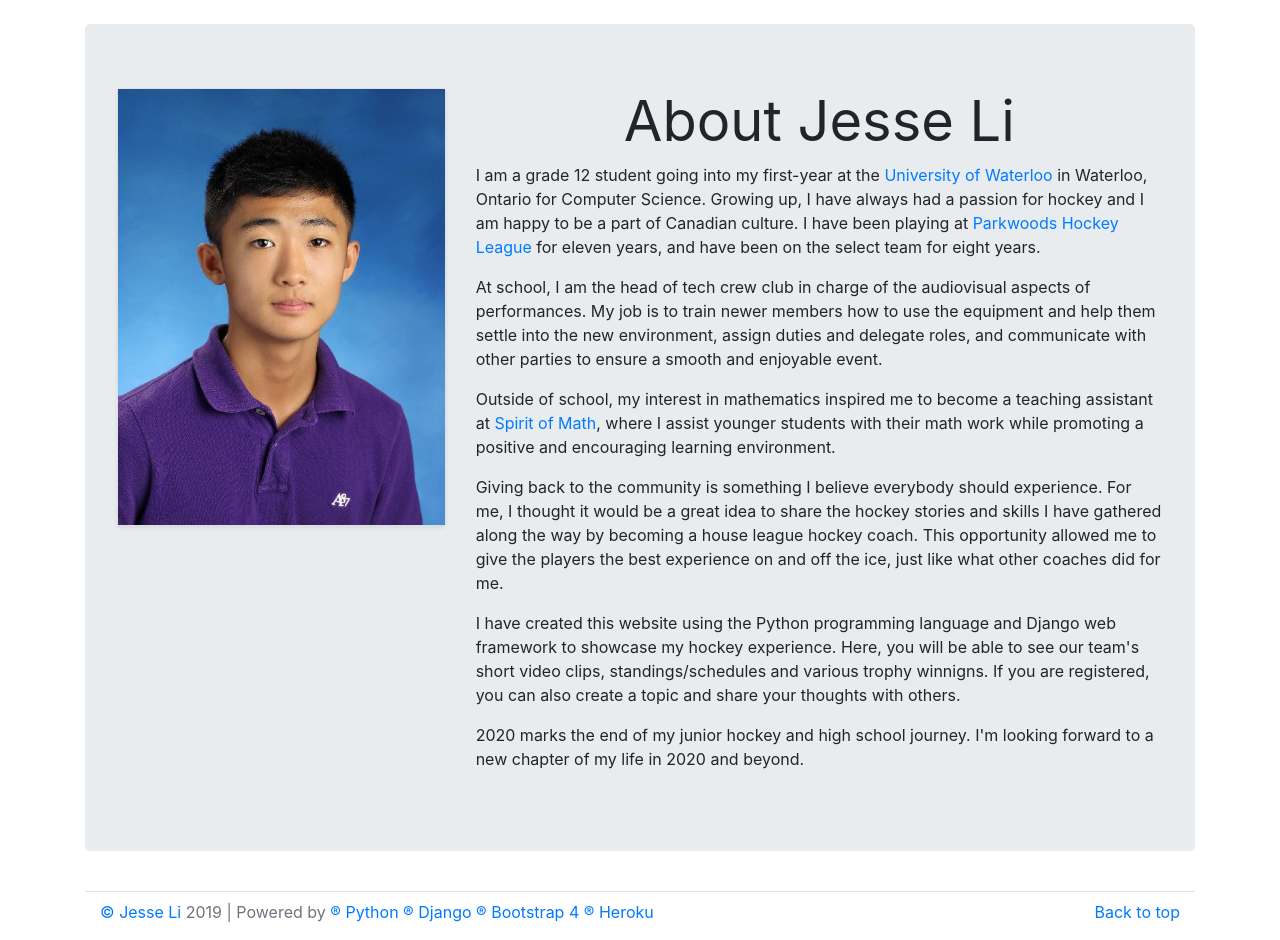
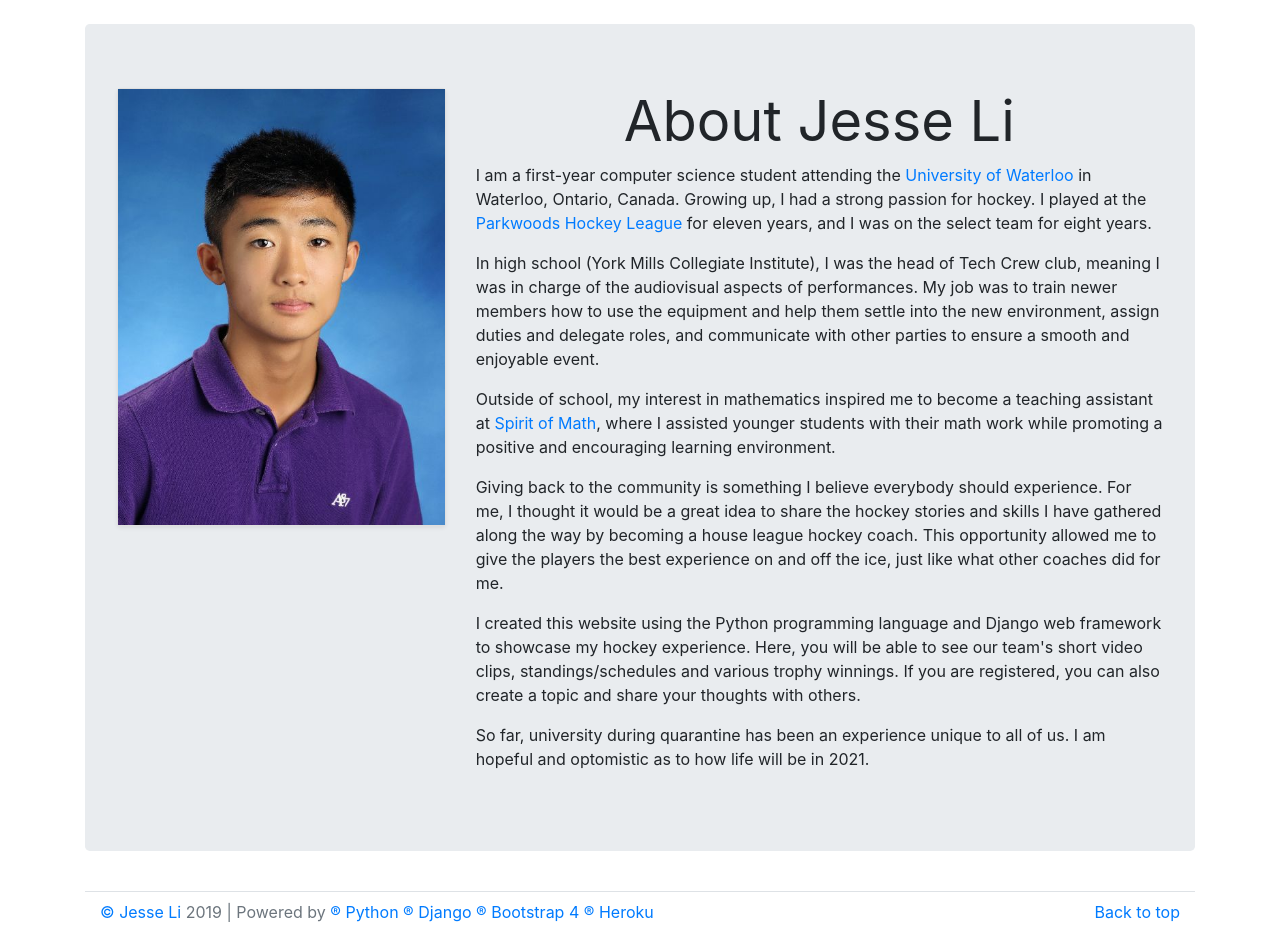
Before and after one commit to Jess2772/parkwoods_stars, a Django app: page /aboutme/ in a window 1280 px wide. Shown: the part 64-1004 px from the top of the page. Run offline with Django 3.2, Linux system fonts and the light colour scheme; some libraries are stand-ins or nearby versions.

Commit message:
updated aboutme

```diff
--- a/parkwoods_app/templates/parkwoods_app/aboutme.html
+++ b/parkwoods_app/templates/parkwoods_app/aboutme.html
@@ -13,21 +13,19 @@
       <div class="col-md-8">
         <h1 class="display-4" align="center"><b>About Jesse Li</b></h1>
         <p>
-          I am a grade 12 student going into my first-year at the <a href="https://uwaterloo.ca/" target="_blank">  University of Waterloo
-            </a> in Waterloo, Ontario for Computer Science. Growing up, I have always had
-          a passion for hockey and I am happy to be a part of Canadian culture. I have been playing at <a
-            href="http://www.parkwoodshockey.com/" target="_blank">Parkwoods Hockey League</a> for eleven years, and
-          have been on the select team for eight years.
+          I am a first-year computer science student attending the <a href="https://uwaterloo.ca/" target="_blank">  University of Waterloo
+            </a> in Waterloo, Ontario, Canada. Growing up, I had a strong passion for hockey. I played at the <a href="http://www.parkwoodshockey.com/" target="_blank">Parkwoods Hockey League</a> for eleven years, and
+          I was on the select team for eight years.
         </p>
         <p>
-          At school, I am the head of tech crew club in charge of the audiovisual aspects of performances.
-          My job is to train newer members how to use the equipment and help them settle into the new
+          In high school (York Mills Collegiate Institute), I was the head of Tech Crew club, meaning I was in charge of the audiovisual aspects of performances.
+          My job was to train newer members how to use the equipment and help them settle into the new
           environment, assign duties and delegate roles, and communicate with other parties to ensure a smooth and
           enjoyable event.
         </p>
         <p>
           Outside of school, my interest in mathematics inspired me to become a teaching assistant at <a
-            href="https://www.spiritofmath.com/" target="_blank"> Spirit of Math</a>, where I assist younger students with their math work while promoting a positive and encouraging learning
+            href="https://www.spiritofmath.com/" target="_blank"> Spirit of Math</a>, where I assisted younger students with their math work while promoting a positive and encouraging learning
           environment.
         </p>
         <p>
@@ -37,13 +35,12 @@
           just like what other coaches did for me.
         </p>
         <p>
-          I have created this website using the Python programming language and Django web framework to showcase my hockey experience.
-		  Here, you will be able to see our team's short video clips, standings/schedules and various trophy winnigns. If you are registered,
+          I created this website using the Python programming language and Django web framework to showcase my hockey experience.
+		      Here, you will be able to see our team's short video clips, standings/schedules and various trophy winnings. If you are registered,
           you can also create a topic and share your thoughts with others.
         </p>
         <p>
-          2020 marks the end of my junior hockey and high school journey. I'm looking forward to a new chapter of
-          my life in 2020 and beyond.
+          So far, university during quarantine has been an experience unique to all of us. I am hopeful and optomistic as to how life will be in 2021.
         </p>
       </div>
     </div>
```
